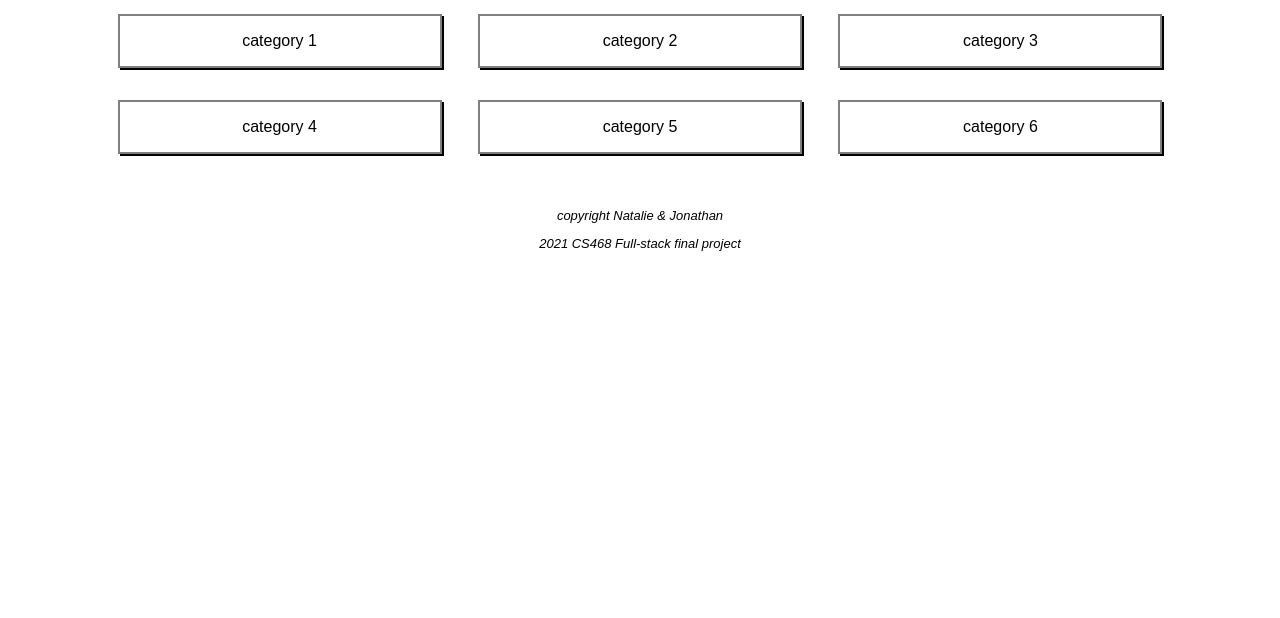
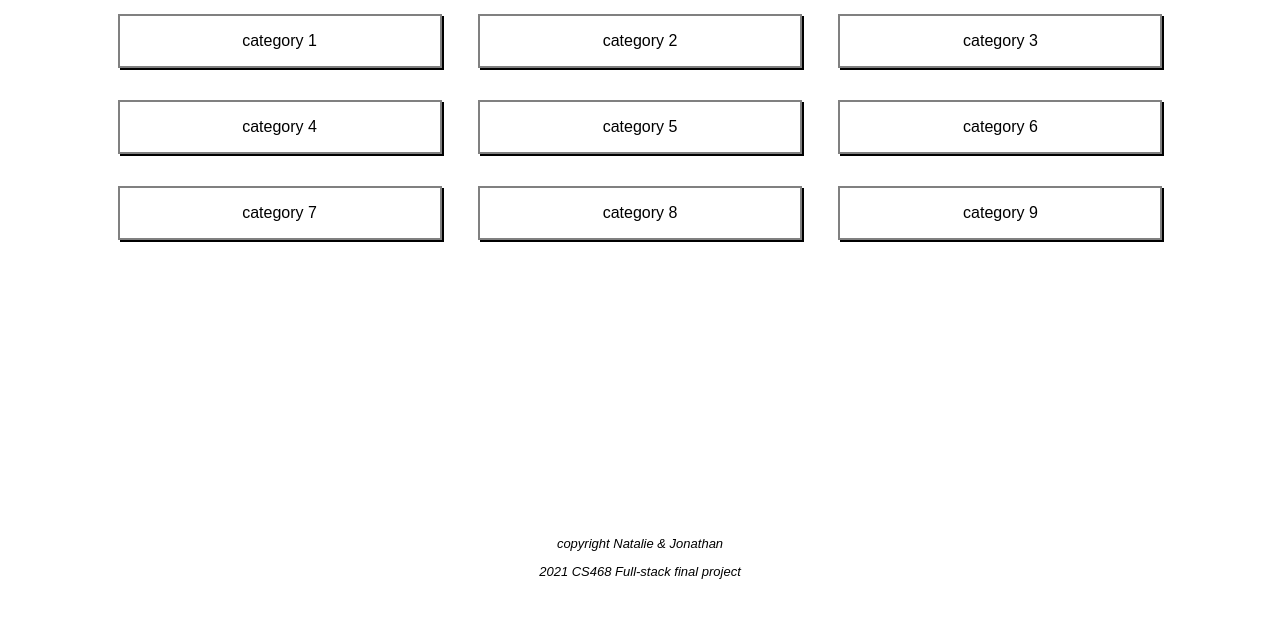
Before and after one commit to fjonass/fullstackproject, a plain HTML site: page index.html in a window 1280 px wide. Shown: the part 62-680 px from the top of the page. Drawn offline with Linux system fonts and the light colour scheme.

Commit message:
more category and non moving footer

```diff
--- a/index.css
+++ b/index.css
@@ -67,6 +67,7 @@ body {
 .category-box{
     width: 100%;
     text-align: center;
+    height: 500px;
 }
 
 .sub-box{
--- a/index.html
+++ b/index.html
@@ -57,6 +57,15 @@
         <div class="sub-box" onclick="location.href='#';" style="cursor: pointer;">
           <p>category 6</p>
         </div>
+        <div class="sub-box" onclick="location.href='#';" style="cursor: pointer;">
+          <p>category 7</p>
+        </div>
+        <div class="sub-box" onclick="location.href='#';" style="cursor: pointer;">
+          <p>category 8</p>
+        </div>
+        <div class="sub-box" onclick="location.href='#';" style="cursor: pointer;">
+          <p>category 9</p>
+        </div>
 
 
       </div>
```
